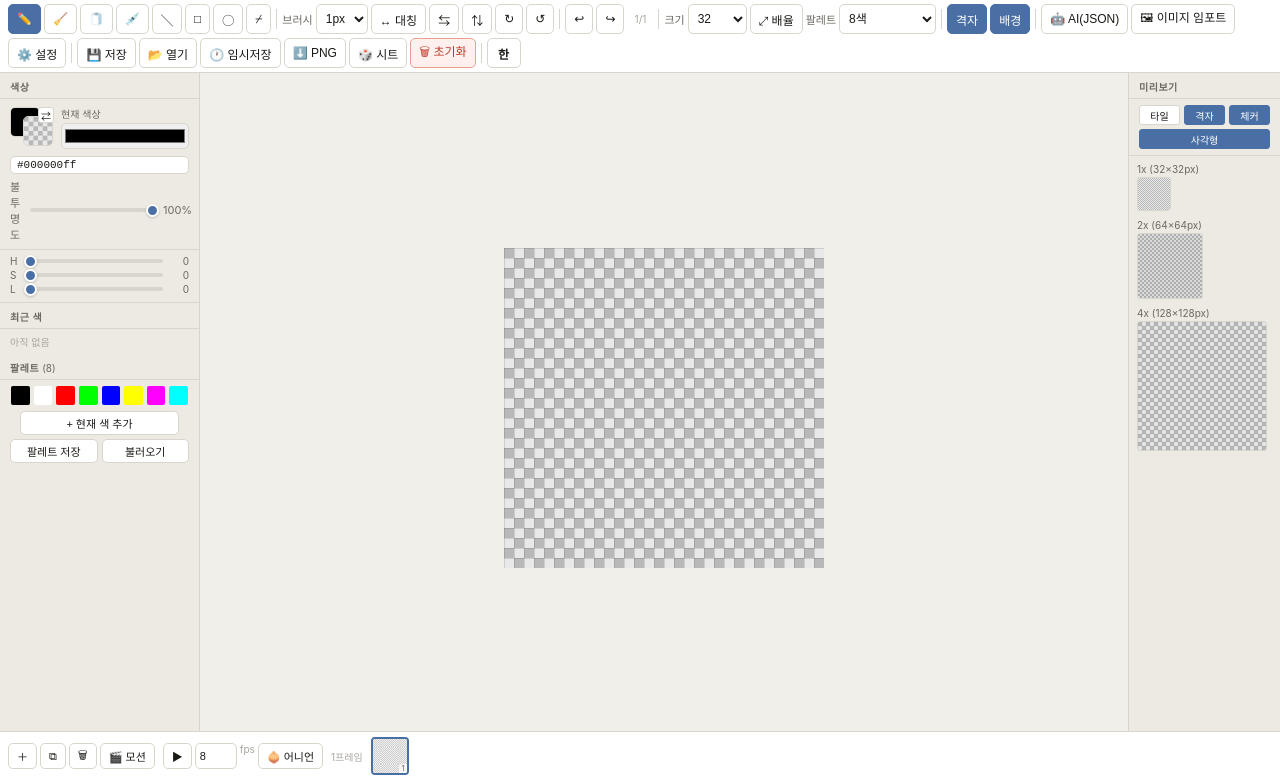
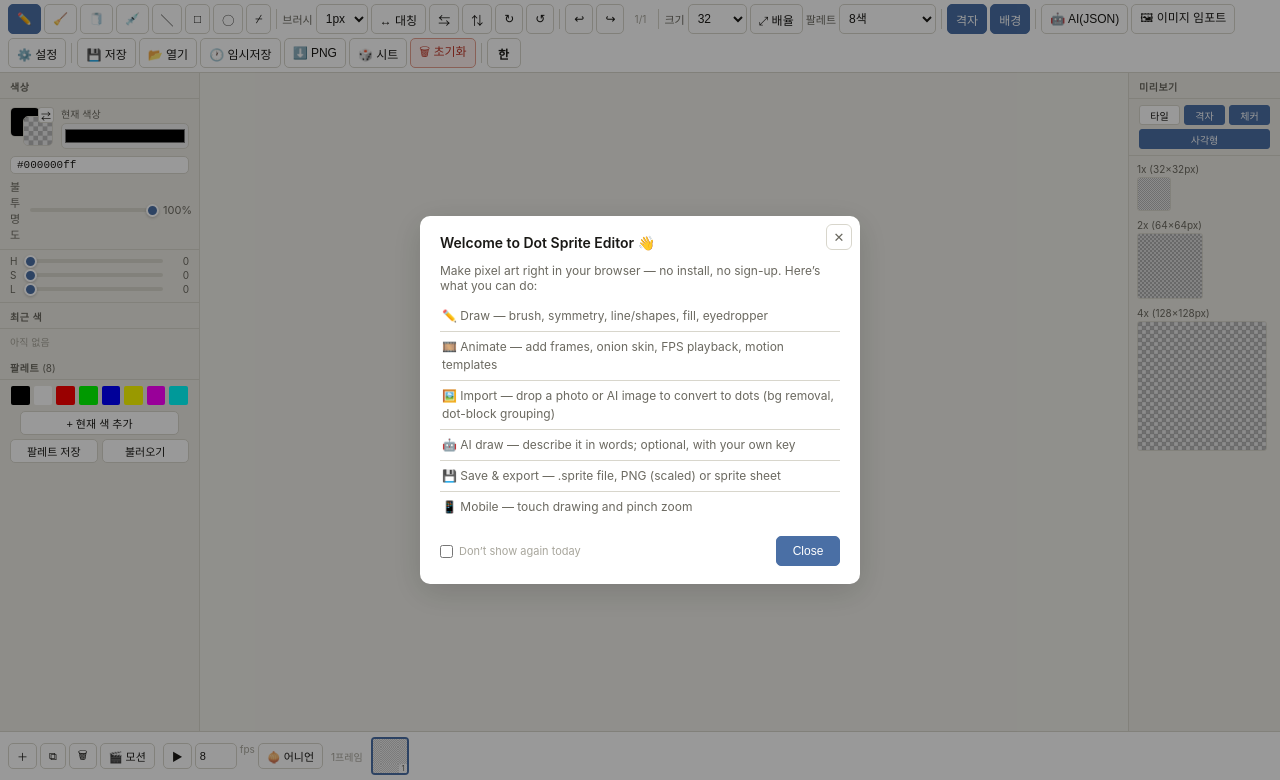
Before and after one commit to hanariago/tool-dot-sprite-editor, a plain HTML site: page index.html in a window 1280 px wide. Shown: the top 780 px of the page. Drawn offline with Linux system fonts and the light colour scheme.

Commit message:
feat: 첫 방문 가이드 팝업 추가
- 처음 페이지 열면 '여기서 뭘 할 수 있는지' 안내 모달 자동 표시
- 좌하단 '오늘 다시 보지 않기' 체크박스(localStorage에 날짜 저장 → 그날은 다시 안 뜸)
- 우하단 닫기, 우상단 X, 딤 클릭 모두 닫기(체크박스 반영)
- 한·영 i18n, 기존 .overlay/.modal-box 스타일 재사용

Co-Authored-By: Claude Opus 4.8 <noreply@anthropic.com>

```diff
--- a/css/style.css
+++ b/css/style.css
@@ -104,6 +104,16 @@ input[type=range]::-webkit-slider-thumb{-webkit-appearance:none;width:13px;heigh
 .field textarea{height:65px;resize:vertical;font-family:inherit}
 .modal-btns{display:flex;flex-wrap:wrap;gap:8px;justify-content:flex-end;margin-top:12px}
 .modal-btns button{min-width:60px}
+/* 첫 방문 가이드 */
+#guide-box{max-width:440px;position:relative}
+#guide-x{position:absolute;top:8px;right:8px;width:26px;height:26px;min-width:0;padding:0;font-size:13px;line-height:1;border-radius:6px;color:var(--text2)}
+.guide-list{list-style:none;margin:8px 0 4px;padding:0}
+.guide-list li{font-size:12px;color:var(--text2);line-height:1.5;padding:6px 2px;border-bottom:1px solid var(--border)}
+.guide-list li:last-child{border-bottom:none}
+.guide-ftr{display:flex;align-items:center;justify-content:space-between;gap:10px;margin-top:14px}
+.guide-ftr label{display:flex;align-items:center;gap:6px;font-size:11px;color:var(--text3);cursor:pointer;user-select:none}
+.guide-ftr label input{width:auto;margin:0}
+.guide-ftr button{min-width:64px}
 #settings-box{width:480px}
 .settings-tabs{display:flex;gap:2px;margin-bottom:14px;border-bottom:1px solid var(--border)}
 .stab{background:none;border:none;border-bottom:2px solid transparent;border-radius:0;padding:5px 12px;font-size:12px;color:var(--text2);cursor:pointer;height:auto;margin-bottom:-1px}
--- a/index.html
+++ b/index.html
@@ -522,6 +522,27 @@ gemini-1.5-flash</code>
 </div>
 </div>
 
+<!-- FIRST-VISIT GUIDE -->
+<div class="overlay" id="guide-overlay">
+<div class="modal-box" id="guide-box">
+  <button id="guide-x" title="닫기" aria-label="close">✕</button>
+  <h3 data-i18n="guide_title">도트 스프라이트 에디터에 오신 걸 환영해요 👋</h3>
+  <p data-i18n="guide_intro" style="margin-bottom:6px">설치·회원가입 없이 브라우저에서 바로 픽셀 아트를 만들 수 있어요. 이런 걸 할 수 있어요:</p>
+  <ul class="guide-list">
+    <li data-i18n="guide_f1">✏️ 그리기 — 브러시·대칭·선/도형·채우기·스포이드</li>
+    <li data-i18n="guide_f2">🎞️ 애니메이션 — 프레임 추가·어니언 스킨·FPS 재생·모션 템플릿</li>
+    <li data-i18n="guide_f3">🖼️ 이미지 임포트 — 사진·AI 그림을 끌어다 놓으면 도트로 변환(배경 제거·도트 블록 묶기)</li>
+    <li data-i18n="guide_f4">🤖 AI 그리기 — 글로 설명하면 AI가 픽셀아트로(선택·본인 키)</li>
+    <li data-i18n="guide_f5">💾 저장·내보내기 — .sprite로 저장, PNG(배율)·스프라이트 시트</li>
+    <li data-i18n="guide_f6">📱 모바일 — 터치 그리기·핀치 줌 지원</li>
+  </ul>
+  <div class="guide-ftr">
+    <label><input type="checkbox" id="guide-dont"> <span data-i18n="guide_dont">오늘 다시 보지 않기</span></label>
+    <button id="guide-close" class="active" data-i18n="guide_close">닫기</button>
+  </div>
+</div>
+</div>
+
 <!-- CONFIRM -->
 <div class="overlay" id="confirm-overlay">
 <div class="modal-box" id="confirm-box">
@@ -546,5 +567,6 @@ gemini-1.5-flash</code>
 <script src="js/main.js"></script>
 <script src="js/mobile.js"></script>
 <script src="js/tooltip.js"></script>
+<script src="js/guide.js"></script>
 </body>
 </html>
--- /dev/null
+++ b/js/guide.js
@@ -0,0 +1,19 @@
+// ═══════════════════════ 첫 방문 가이드 팝업 ═══════════════════════
+// 처음 열면 표시. '오늘 다시 보지 않기' 체크 시 그날은 다시 안 뜸(localStorage에 날짜 저장).
+(function(){
+  const KEY='sprite_guide_hide_date';
+  function todayStr(){const d=new Date();return d.getFullYear()+'-'+(d.getMonth()+1)+'-'+d.getDate();}
+  const ov=document.getElementById('guide-overlay');
+  if(!ov)return;
+  function close(){
+    if(document.getElementById('guide-dont').checked){try{localStorage.setItem(KEY,todayStr());}catch(e){}}
+    ov.classList.remove('open');
+  }
+  document.getElementById('guide-close').addEventListener('click',close);
+  document.getElementById('guide-x').addEventListener('click',close);
+  // 바깥(딤) 클릭 시에도 닫힘(체크박스 반영)
+  ov.addEventListener('click',e=>{if(e.target===ov)close();});
+  // 오늘 '다시 보지 않기' 했으면 스킵, 아니면 표시
+  let hide=false;try{hide=localStorage.getItem(KEY)===todayStr();}catch(e){}
+  if(!hide)ov.classList.add('open');
+})();
--- a/js/i18n.js
+++ b/js/i18n.js
@@ -41,7 +41,16 @@ const I18N = {
     faq_q5:'애니메이션도 만들 수 있나요?', faq_a5:'네. 여러 프레임을 만들고 FPS로 재생하며, 어니언 스킨과 모션 템플릿으로 걷기·공격 같은 동작을 그릴 수 있습니다.',
     faq_q6:'제 API 키는 안전한가요?', faq_a6:'AI 기능은 선택이며, 키를 넣지 않아도 모든 그리기·저장·내보내기를 쓸 수 있습니다. 입력한 키는 이 브라우저에만 저장되고(이 사이트 서버로 전송·저장되지 않음), 요청은 당신이 고른 AI 제공사로만 직접 전송됩니다. 코드는 오픈소스라 직접 확인할 수 있으니, 신뢰가 서는 경우에만 본인 책임으로 키를 입력하세요. 공용 PC에서는 사용 후 설정에서 키를 비우는 것을 권장합니다.',
     ai_key_note:'⚠️ 키는 이 브라우저에만 저장되고 당신이 고른 AI로만 직접 전송됩니다(이 사이트 서버 경유·저장 없음). 오픈소스라 검증 가능 — 신뢰가 설 때만 본인 책임으로 입력하세요. 키 없이도 위 「프롬프트 복사」 방식으로 쓸 수 있어요.',
-    ftr_lic:'오픈소스 · MIT 라이선스', hub_link:'🔧 다른 도구 모음 →'
+    ftr_lic:'오픈소스 · MIT 라이선스', hub_link:'🔧 다른 도구 모음 →',
+    guide_title:'도트 스프라이트 에디터에 오신 걸 환영해요 👋',
+    guide_intro:'설치·회원가입 없이 브라우저에서 바로 픽셀 아트를 만들 수 있어요. 이런 걸 할 수 있어요:',
+    guide_f1:'✏️ 그리기 — 브러시·대칭·선/도형·채우기·스포이드',
+    guide_f2:'🎞️ 애니메이션 — 프레임 추가·어니언 스킨·FPS 재생·모션 템플릿',
+    guide_f3:'🖼️ 이미지 임포트 — 사진·AI 그림을 끌어다 놓으면 도트로 변환(배경 제거·도트 블록 묶기)',
+    guide_f4:'🤖 AI 그리기 — 글로 설명하면 AI가 픽셀아트로(선택·본인 키)',
+    guide_f5:'💾 저장·내보내기 — .sprite로 저장, PNG(배율)·스프라이트 시트',
+    guide_f6:'📱 모바일 — 터치 그리기·핀치 줌 지원',
+    guide_dont:'오늘 다시 보지 않기', guide_close:'닫기'
   },
   en: {
     __title: 'Dot Sprite Editor — Free Online Pixel Art & Sprite Maker',
@@ -77,7 +86,16 @@ const I18N = {
     faq_q5:'Can I make animations?', faq_a5:'Yes. Create multiple frames, play them at a chosen FPS, and draw motions like walk/attack with onion skinning and motion templates.',
     faq_q6:'Is my API key safe?', faq_a6:'The AI feature is optional — you can draw, save and export without entering any key. Any key you enter is stored only in this browser (never sent to or stored on this site), and requests go directly to the AI provider you choose. The code is open source so you can verify it; enter a key only if you trust it, at your own discretion. On shared computers, clear the key in Settings after use.',
     ai_key_note:'⚠️ Your key is stored only in this browser and sent only to the AI you choose (never via or stored on this site). Open source & verifiable — enter at your own discretion. No key? Use “Copy prompt” above instead.',
-    ftr_lic:'Open source · MIT License', hub_link:'🔧 More tools →'
+    ftr_lic:'Open source · MIT License', hub_link:'🔧 More tools →',
+    guide_title:'Welcome to Dot Sprite Editor 👋',
+    guide_intro:'Make pixel art right in your browser — no install, no sign-up. Here’s what you can do:',
+    guide_f1:'✏️ Draw — brush, symmetry, line/shapes, fill, eyedropper',
+    guide_f2:'🎞️ Animate — add frames, onion skin, FPS playback, motion templates',
+    guide_f3:'🖼️ Import — drop a photo or AI image to convert to dots (bg removal, dot-block grouping)',
+    guide_f4:'🤖 AI draw — describe it in words; optional, with your own key',
+    guide_f5:'💾 Save & export — .sprite file, PNG (scaled) or sprite sheet',
+    guide_f6:'📱 Mobile — touch drawing and pinch zoom',
+    guide_dont:'Don’t show again today', guide_close:'Close'
   }
 };
 
```
